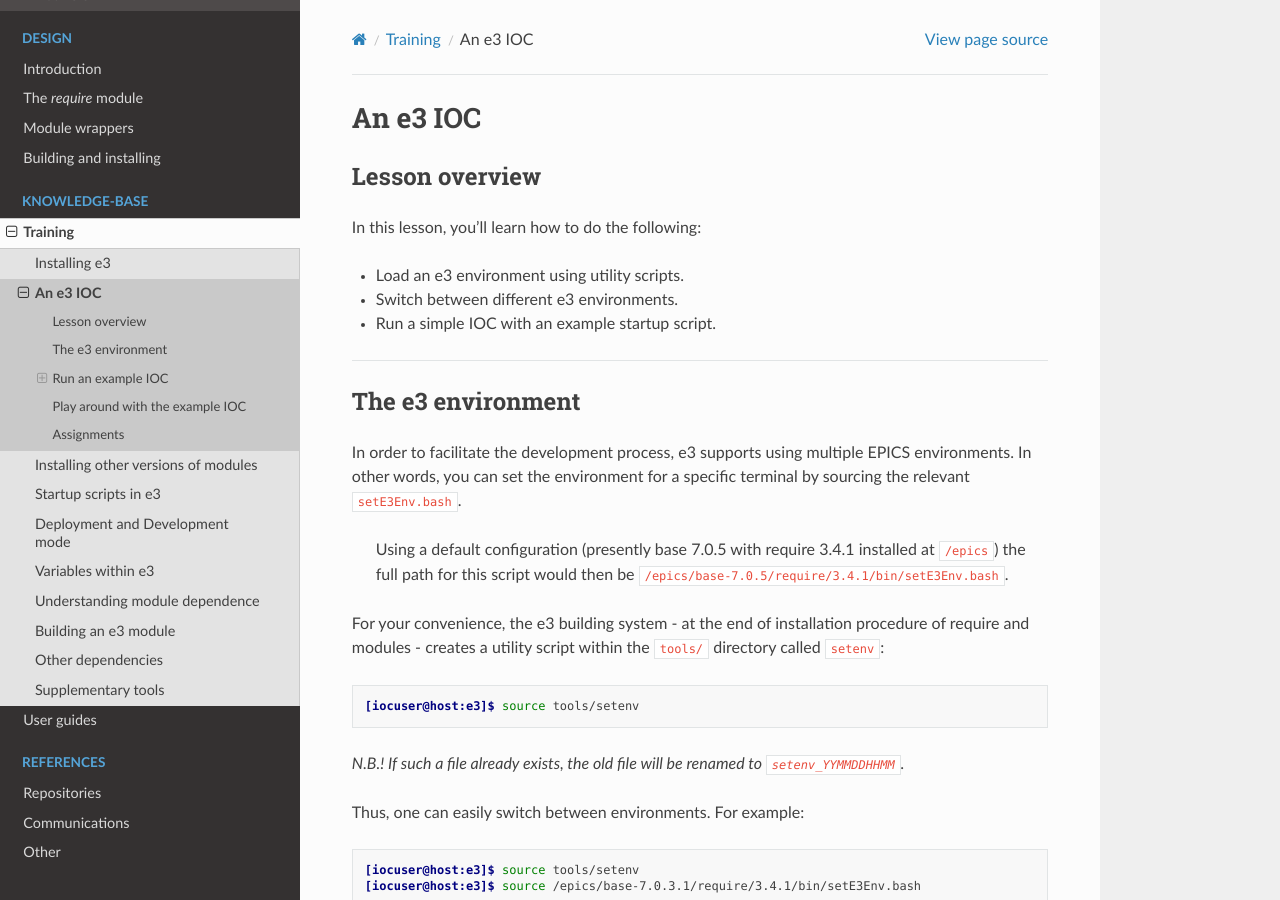
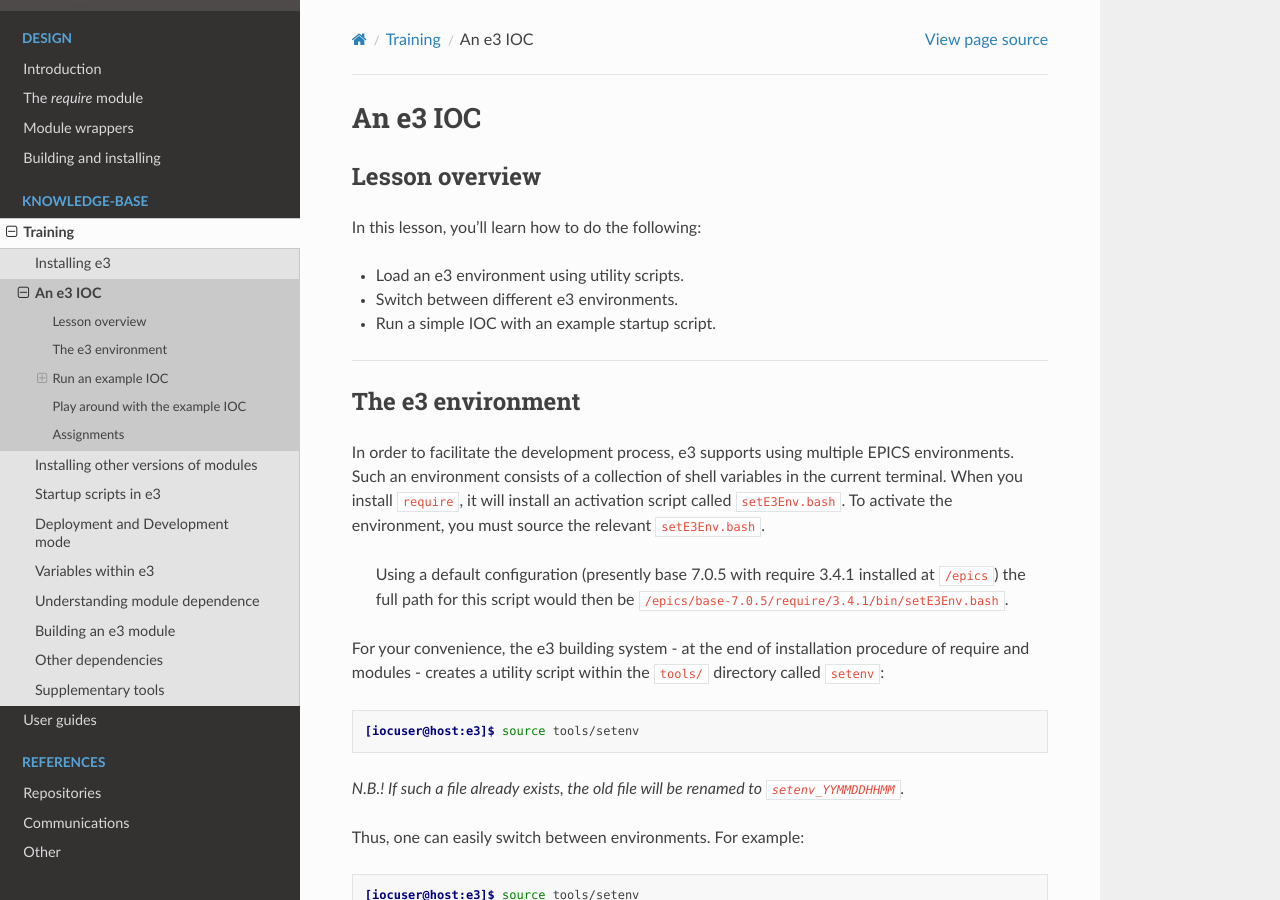
Before and after one commit to ttkorhonen/e3pages, a Sphinx documentation site: the page built from docs/kb/training/workbook/2_e3_ioc.md, in a window 1280 px wide and 900 px high. Built offline with Sphinx 7.4.7 and the Read the Docs theme 2.0.0, drawn with Linux system fonts in a browser that asks for light colours.

Commit message:
Updated text for setE3Env.bash

```diff
--- a/docs/kb/training/workbook/2_e3_ioc.md
+++ b/docs/kb/training/workbook/2_e3_ioc.md
@@ -12,7 +12,8 @@ In this lesson, you'll learn how to do the following:
 
 ## The e3 environment
 
-In order to facilitate the development process, e3 supports using multiple EPICS environments. In other words, you can set the environment for a specific terminal by sourcing the relevant `setE3Env.bash`.
+In order to facilitate the development process, e3 supports using multiple EPICS environments. Such an environment consists of a collection of shell variables in the current terminal. When
+you install `require`, it will install an activation script called `setE3Env.bash`. To activate the environment, you must source the relevant `setE3Env.bash`.
 
 > Using a default configuration (presently base 7.0.5 with require 3.4.1 installed at `/epics`) the full path for this script would then be `/epics/base-7.0.5/require/3.4.1/bin/setE3Env.bash`.
 
```
